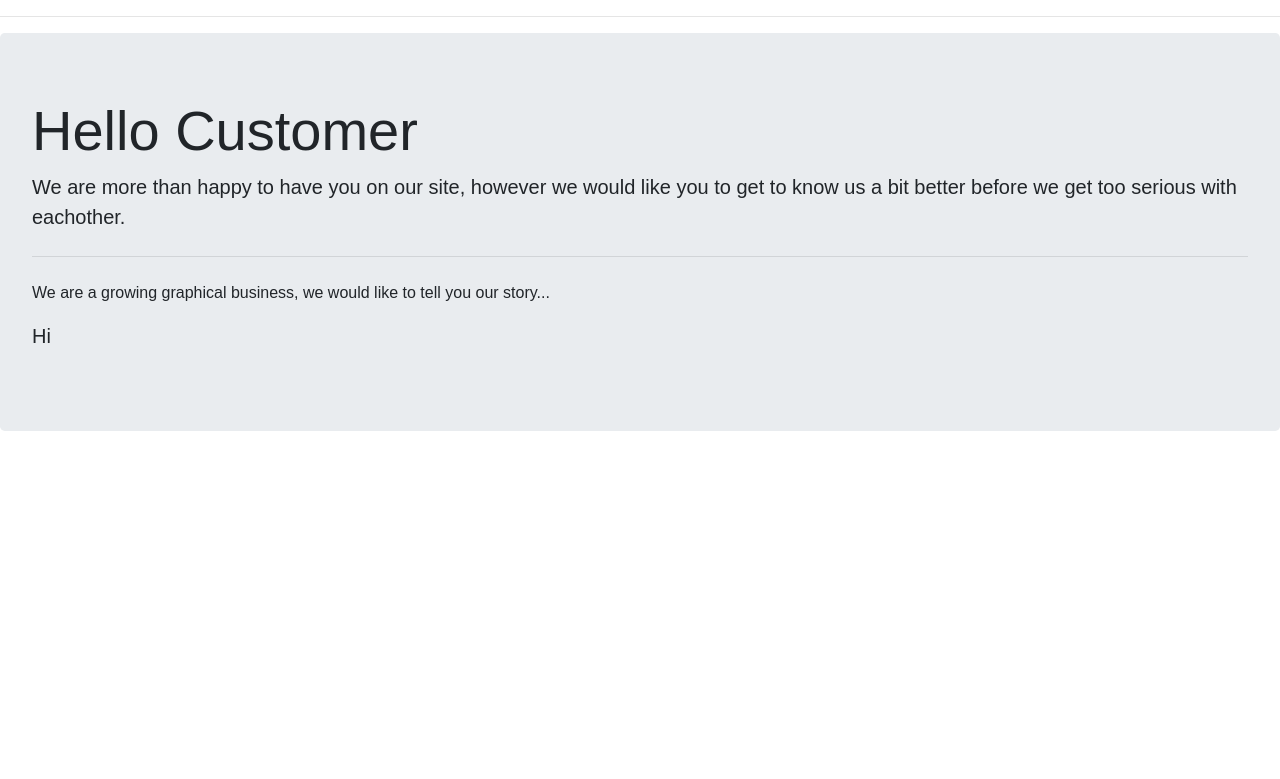
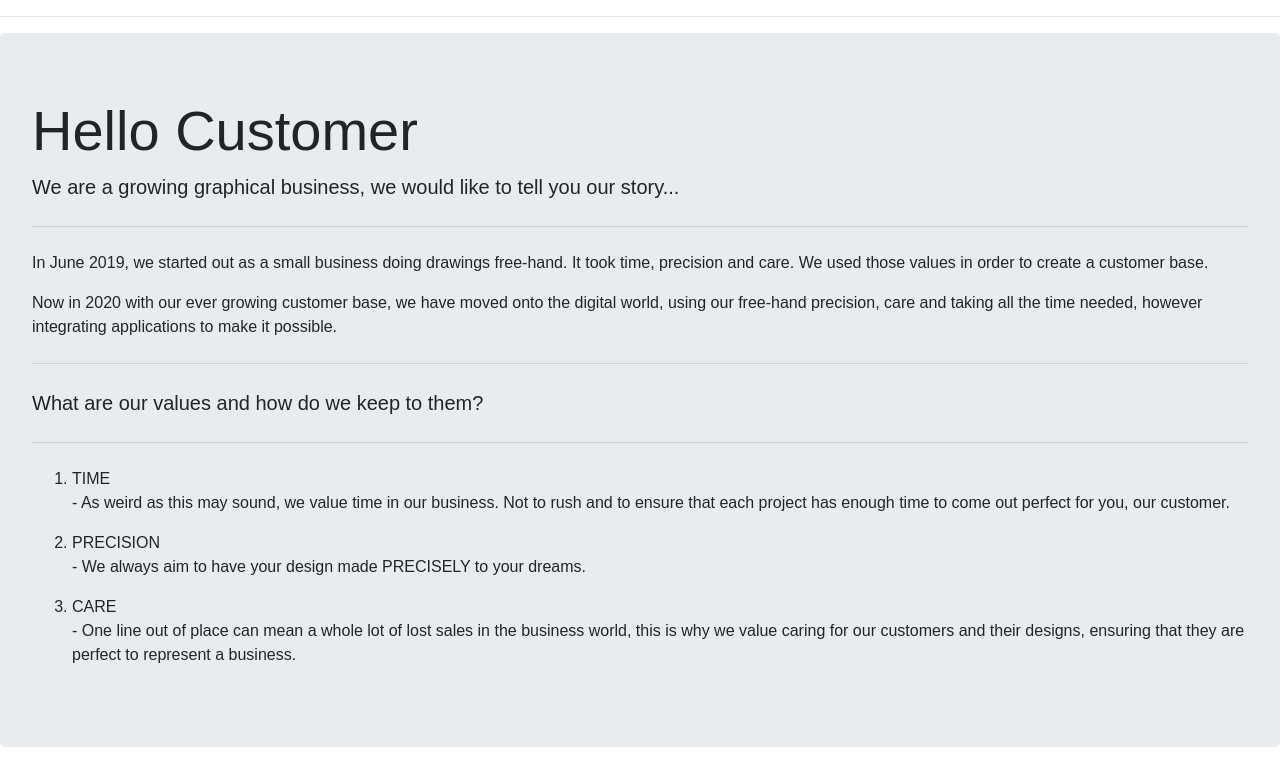
Before and after one commit to DanArmstrong124/da-total-graphics, a Django app: a page that uses home/templates/about.html in a window 1280 px wide. Shown: the part 78-857 px from the top of the page. Before the commit the page ends 509 px from the top, so only its background shows below. Run offline with Django 3.2, Linux system fonts and the light colour scheme; some libraries are stand-ins or nearby versions.

Commit message:
Adding values

```diff
--- a/home/templates/about.html
+++ b/home/templates/about.html
@@ -7,12 +7,24 @@
 
 <div class="jumbotron">
   <h1 class="display-4">Hello Customer</h1>
-  <p class="lead">We are more than happy to have you on our site, however we would like you to get to know us a bit better before we get too serious with eachother.</p>
+  <p class="lead">We are a growing graphical business, we would like to tell you our story...</p>
   <hr class="my-4">
-  <p>We are a growing graphical business, we would like to tell you our story...</p>
-  <p class="lead">
-    Hi
-  </p>
+  <p>In June 2019, we started out as a small business doing drawings free-hand. It took time, precision and care. We used those values in order to create a customer base.</p>
+  <p>Now in 2020 with our ever growing customer base, we have moved onto the digital world, using our free-hand precision, care and taking all the time needed, however integrating applications to make it possible.</p>
+  <hr class="my-4">
+  <p class="lead">What are our values and how do we keep to them?</p>
+  <hr class="my-4">
+  <ol>
+    <li>TIME
+    <p> - As weird as this may sound, we value time in our business. Not to rush and to ensure that each project has enough time to come out perfect for you, our customer.</p>
+    </li>
+    <li>PRECISION
+    <p> - We always aim to have your design made PRECISELY to your dreams.</p>
+    </li>
+    <li>CARE
+    <p> - One line out of place can mean a whole lot of lost sales in the business world, this is why we value caring for our customers and their designs, ensuring that they are perfect to represent a business.</p>
+    </li>
+  </ol>
 </div>
 
 {% endblock %}
```
